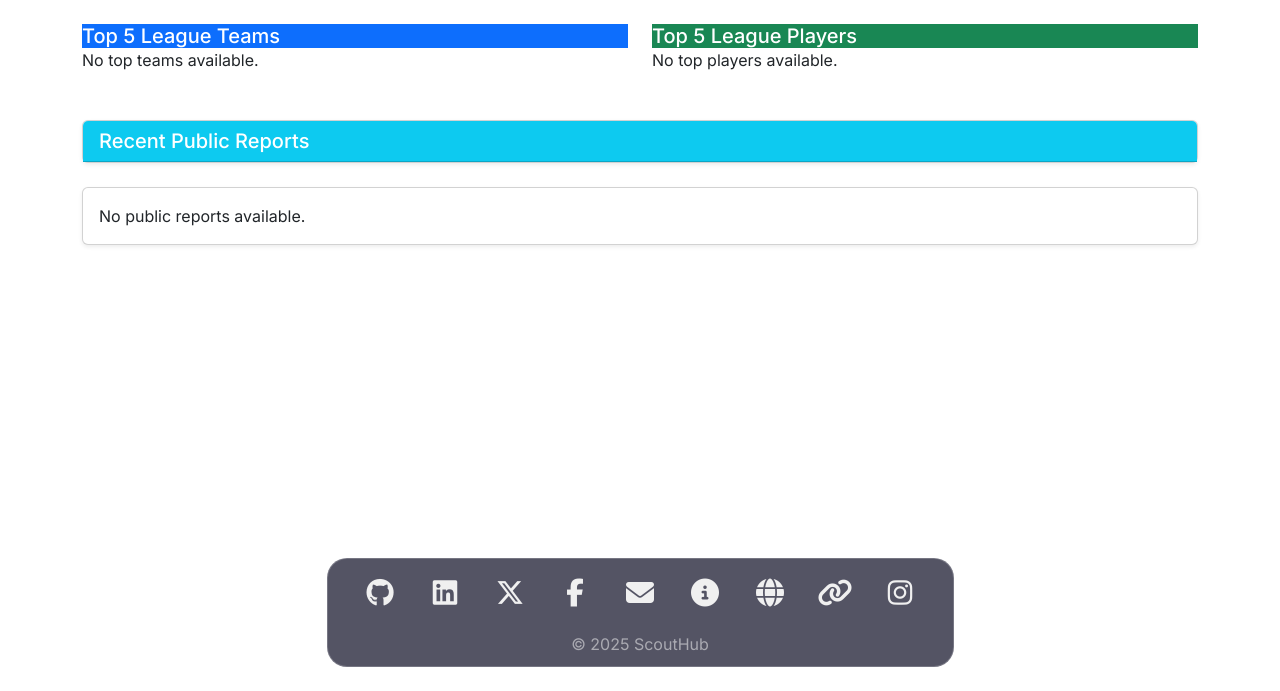
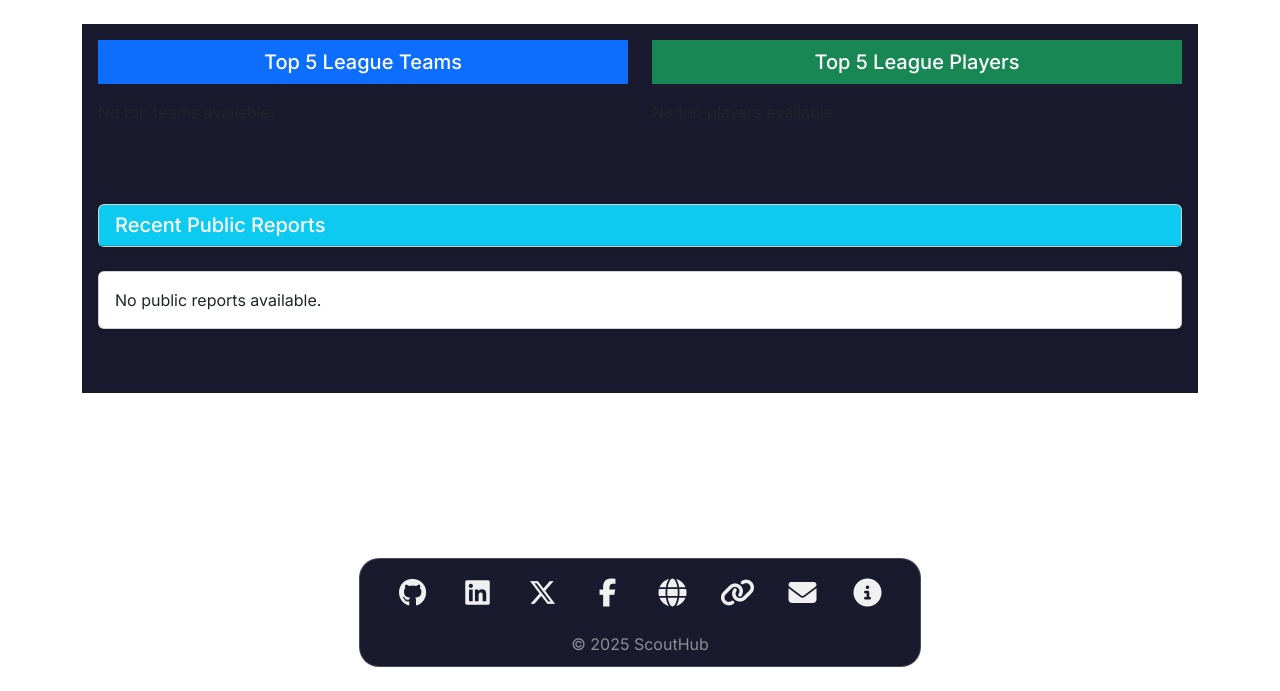
Before and after one commit to Tarik-Box/ScoutHub, a Django app: page / in a window 1280 px wide. Shown: the part 109-800 px from the top of the page. Run offline with Django 5.2, Linux system fonts and the light colour scheme; data that the repository does not hold is empty.

Commit message:
feat: Refine UI, update documentation, and add license

```diff
--- a/accounts/templates/accounts/register.html
+++ b/accounts/templates/accounts/register.html
@@ -5,7 +5,7 @@
 {% block content %}
 <div class="registration-form">
     <h2>Register</h2>
-    <form method="post" id="register-form">
+    <form method="post" id="register-form" class = "sign-up-form">
         {% csrf_token %}
         {{ form.as_p }}
         <button type="submit">Register</button>
--- a/scout_hub/templates/base.html
+++ b/scout_hub/templates/base.html
@@ -100,15 +100,14 @@
             <!-- Dock Footer section -->
             <footer class="dock">
                 <ul>
-                    <li><a href="#"><i class="icon fa-brands fa-github"></i></a></li>
-                    <li><a href="#"><i class="icon fa-brands fa-linkedin"></i></a></li>
-                    <li><a href="#"><i class="icon fa-brands fa-x-twitter"></i></a></li>
-                    <li><a href="#"><i class="icon fa-brands fa-facebook-f"></i></a></li>
-                    <li><a href="{% url 'contact' %}"><i class="icon fa-solid fa-envelope"></i></a></li> {# New Contact Link #}
-                    <li><a href="{% url 'about' %}"><i class="icon fa-solid fa-info-circle"></i></a></li> {# New About Link #}
-                    <li><a href="#"><i class="icon fa-solid fa-globe"></i></a></li>
-                    <li><a href="#"><i class="icon fa-solid fa-link"></i></a></li>
-                    <li><a href="#"><i class="icon fa-brands fa-instagram"></i></a></li>
+                    <li><a href="https://github.com/Tarik-Box/" target="_blank"><i class="icon fa-brands fa-github"></i></a></li>
+                    <li><a href="https://www.linkedin.com/in/tarik-ataia-a0763a383/" target="_blank"><i class="icon fa-brands fa-linkedin"></i></a></li>
+                    <li><a href="https://x.com/AtaiaTarik" target="_blank"><i class="icon fa-brands fa-x-twitter"></i></a></li>
+                    <li><a href="https://www.facebook.com/profile.php?id=61580464472525" target="_blank"><i class="icon fa-brands fa-facebook-f"></i></a></li>
+                    <li><a href="https://ballalyze.com" target="_blank"><i class="icon fa-solid fa-globe"></i></a></li>
+                    <li><a href="https://codeinstitute.net/" target="_blank"><i class="icon fa-solid fa-link"></i></a></li>
+                    <li><a href="{% url 'contact' %}"><i class="icon fa-solid fa-envelope"></i></a></li> {# Contact Page Link #}
+                    <li><a href="{% url 'about' %}"><i class="icon fa-solid fa-info-circle"></i></a></li> {# About Page Link #}
                     <!-- Add more icons as needed -->
                 </ul>
                 <p class="text-center text-white-50 mt-2 mb-0">&copy; {% now "Y" %} ScoutHub</p>
--- a/web/static/web/css/style.css
+++ b/web/static/web/css/style.css
@@ -109,7 +109,7 @@ body {
     padding: 10px 20px;
     border: 1px solid rgba(255, 255, 255, 0.2);
     border-radius: 20px;
-    background-color: rgba(42, 42, 62, 0.8); /* #2a2a3e with opacity */
+    background-color: #1a1a2e; /* #2a2a3e with opacity */
     overflow: hidden;
     position: relative; /* For the .hover child */
     margin: 1.5rem auto; /* Center horizontally, preserve sticky footer */
@@ -169,8 +169,21 @@ body {
     min-height: 100vh;
 }
 
+.top-five{
+    padding: 10px;
+}
 main {
     flex-grow: 1;
+}
+
+.registration-form{
+    background-color: #1a1a2e;
+    color: white;
+    padding: 32px;
+    margin-top: 1rem;
+    border: 0.3px solid #c084fc;
+    border-radius: 15px;
+
 }
 
 /* Go to Top Button Styling */
@@ -180,19 +193,20 @@ main {
     bottom: 20px; /* Place the button at the bottom of the page */
     right: 20px; /* Place the button 20px from the right */
     z-index: 99; /* Make sure it does not overlap other things */
-    border: 1px solid rgba(255, 255, 255, 0.5); /* Add a subtle border */
     outline: none; /* Remove outline */
     background-color: transparent; /* Make background transparent */
-    color: white; /* Text color */
+    color: #1a1a2e; /* Text color */
     cursor: pointer; /* Add a mouse pointer on hover */
     padding: 15px; /* Some padding */
-    border-radius: 50%; /* Rounded corners */
     font-size: 16px; /* Increase font size */
-    /* box-shadow removed for default state */
     transition: background-color 0.3s, transform 0.3s, border-color 0.3s; /* Smooth transition */
 }
 
 .go-to-top-btn:hover {
-    background-color: #8E2DE2; /* Darker background on hover */
     transform: translateY(-2px); /* Slight lift on hover */
 }
+
+.container-div-shared {
+    background-color: #1a1a2e;
+    padding: 16px;
+}
--- a/web/templates/web/home.html
+++ b/web/templates/web/home.html
@@ -5,11 +5,11 @@
 
 {% block content %}
 
-
+<div id="tables-container" class="container-div-shared">
     <div id="main-content-cards" class="row g-4 mb-5">
                 <div class="col-lg-6 teams-section">
                     <div class="card-header bg-primary text-white">
-                        <h2 class="h5 mb-0">Top 5 League Teams</h2>
+                        <h2 class="h5 mb-3 text-center top-five">Top 5 League Teams</h2>
                     </div>
                     <div class="card-body">
                         {% if teams %}
@@ -47,7 +47,7 @@
                 </div>
                 <div class="col-lg-6 players-section">
                     <div class="card-header bg-success text-white">
-                        <h2 class="h5 mb-0">Top 5 League Players</h2>
+                        <h2 class="h5 mb-3 text-center top-five">Top 5 League Players</h2>
                     </div>
                     <div class="card-body">
                         {% if players %}
@@ -83,7 +83,9 @@
                         {% endif %}
                     </div>
                 </div>    </div>
+</div>
 
+<div id="reports-section-container" class="container-div-shared">
     <div class="reports-section"> <!-- Outer wrapper for the reports grid -->
         <div class="card shadow-sm mb-4"> <!-- This will be a single card for the header of the reports section -->
             <div class="card-header bg-info text-white">
@@ -92,6 +94,7 @@
         </div>
 
         {% if public_reports %}
+            <div id="public-reports-cards">
                 <div class="row g-4 mb-5"> <!-- Grid container for report cards -->
                     {% for report in public_reports %}
                         <div class="col-lg-4"> <!-- 3 columns per row on large screens -->
@@ -110,6 +113,7 @@
                         </div>
                     {% endfor %}
                 </div>
+            </div>
         {% else %}
             <div class="card scout-card shadow-sm mb-5"> <!-- Fallback card if no reports -->
                 <div class="card-body">
@@ -118,4 +122,5 @@
             </div>
         {% endif %}
     </div>
+</div>
 {% endblock content %}
```
Also changed, not shown: web/tests.py (+20 -1 lines), README.md, accounts/tests.py (line endings or trailing spaces), assets/images/fetching-data.png (added), assets/images/firs-deployed-version.png (added), assets/images/heruko-deploy.png (added), assets/images/heruko-migrate.png (added), assets/images/heruko-push.png (added), assets/images/report-downloaded.png (added), 2 other files. Lines whose indentation alone changed are shown as unchanged.
